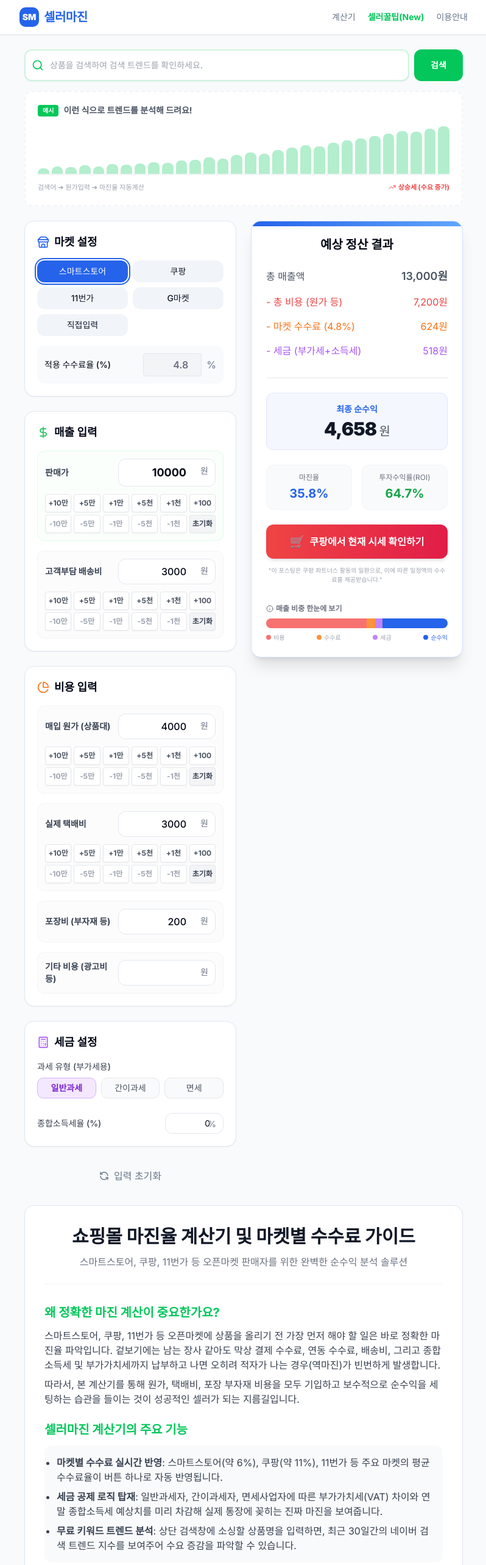
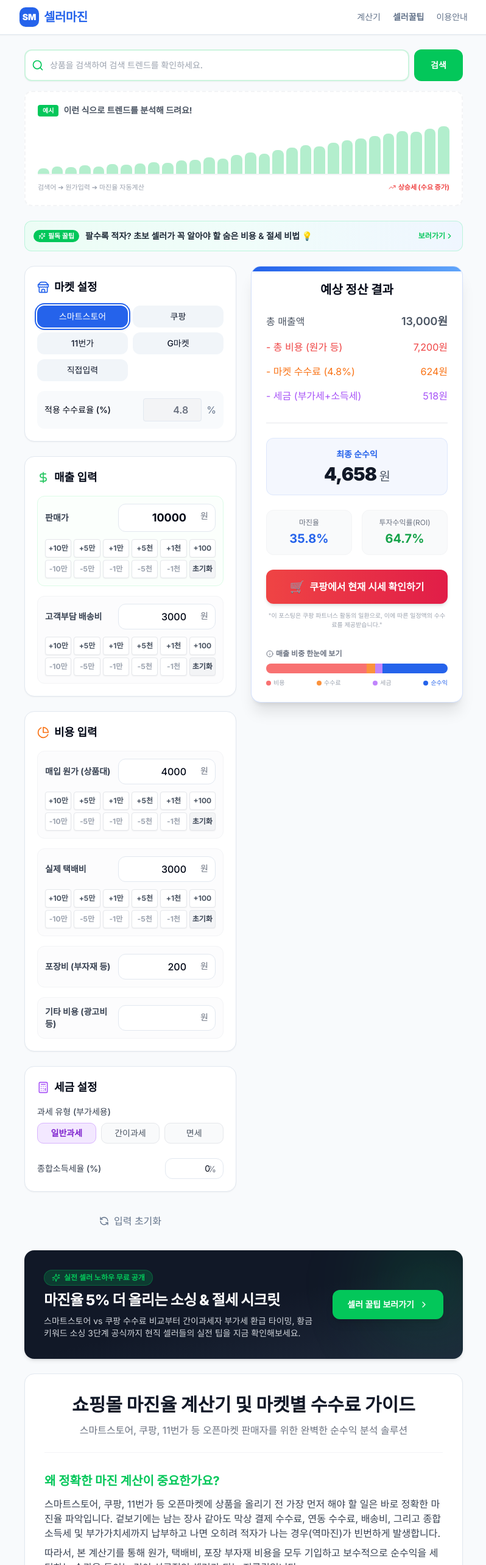
Before and after one commit to hoonzzz/seller-calc, a Next.js app: page / in a window 1280 px wide. Shown: the top 2566 px of the page at 61% size, without its empty margins (240-1038 px from the left). Built offline with nearby package versions, Linux system fonts and the light colour scheme.

Commit message:
feat: 네비게이션 텍스트 정리 및 메인 페이지 셀러꿀팁 후킹 배너/카드 추가

```diff
--- a/src/app/layout.tsx
+++ b/src/app/layout.tsx
@@ -41,7 +41,7 @@ export default function RootLayout({
               </Link>
               <nav className="text-sm text-muted-foreground flex gap-5 font-medium">
                 <Link href="/" className="hover:text-primary transition-colors">계산기</Link>
-                <Link href="/tips" className="hover:text-primary transition-colors text-[#03C75A] font-bold">셀러꿀팁(New)</Link>
+                <Link href="/tips" className="hover:text-primary transition-colors font-semibold">셀러꿀팁</Link>
                 <a href="/#guide" className="hover:text-primary transition-colors">이용안내</a>
               </nav>
             </div>
--- a/src/app/page.tsx
+++ b/src/app/page.tsx
@@ -1,7 +1,8 @@
 "use client";
 
 import { useState, useEffect } from "react";
-import { Calculator, Store, DollarSign, PieChart, Info, RefreshCcw } from "lucide-react";
+import Link from "next/link";
+import { Calculator, Store, DollarSign, PieChart, Info, RefreshCcw, Sparkles, ChevronRight } from "lucide-react";
 import SearchBar from "@/components/SearchBar";
 
 import { calculateMargin, TaxType } from "@/lib/calculator";
@@ -187,6 +188,24 @@ export default function Home() {
   return (
     <div className="space-y-6 animate-in fade-in duration-500">
       <SearchBar onSelectProduct={handleSelectProduct} />
+
+      {/* 셀러 꿀팁 상단 띠배너 */}
+      <Link
+        href="/tips"
+        className="group flex items-center justify-between p-3 sm:p-3.5 bg-gradient-to-r from-emerald-50 via-teal-50 to-blue-50 border border-emerald-200/70 rounded-xl hover:border-[#03C75A] transition-all shadow-xs hover:shadow-sm"
+      >
+        <div className="flex items-center gap-2.5 overflow-hidden">
+          <span className="flex-shrink-0 bg-[#03C75A] text-white text-[11px] font-bold px-2 py-0.5 rounded-full flex items-center gap-1 shadow-xs">
+            <Sparkles className="w-3 h-3" /> 필독 꿀팁
+          </span>
+          <span className="text-xs sm:text-sm font-semibold text-gray-800 truncate group-hover:text-[#03C75A] transition-colors">
+            팔수록 적자? 초보 셀러가 꼭 알아야 할 숨은 비용 &amp; 절세 비법 💡
+          </span>
+        </div>
+        <span className="flex-shrink-0 text-xs font-bold text-[#03C75A] flex items-center group-hover:translate-x-0.5 transition-transform ml-2">
+          보러가기 <ChevronRight className="w-3.5 h-3.5" />
+        </span>
+      </Link>
 
       {productName && (
         <div className="bg-primary/5 border border-primary/20 text-primary p-3 rounded-lg text-sm font-medium flex items-center justify-between mb-2">
@@ -410,8 +429,33 @@ export default function Home() {
 
       </div>
 
+      {/* 셀러 꿀팁 메인 후킹 CTA 카드 */}
+      <div className="mt-8 bg-gradient-to-br from-gray-900 via-gray-900 to-slate-800 rounded-2xl p-6 md:p-8 text-white shadow-md relative overflow-hidden">
+        <div className="absolute top-0 right-0 -mt-6 -mr-6 w-40 h-40 bg-[#03C75A]/20 rounded-full blur-3xl pointer-events-none" />
+        <div className="relative z-1 flex flex-col md:flex-row items-start md:items-center justify-between gap-5">
+          <div className="space-y-2">
+            <div className="inline-flex items-center gap-1.5 px-3 py-1 rounded-full bg-[#03C75A]/20 text-[#03C75A] text-xs font-bold border border-[#03C75A]/30">
+              <Sparkles className="w-3.5 h-3.5" /> 실전 셀러 노하우 무료 공개
+            </div>
+            <h3 className="text-xl md:text-2xl font-extrabold tracking-tight">
+              마진율 5% 더 올리는 소싱 &amp; 절세 시크릿
+            </h3>
+            <p className="text-gray-300 text-xs md:text-sm leading-relaxed max-w-xl">
+              스마트스토어 vs 쿠팡 수수료 비교부터 간이과세자 부가세 환급 타이밍, 황금 키워드 소싱 3단계 공식까지 현직 셀러들의 실전 팁을 지금 확인해보세요.
+            </p>
+          </div>
+          <Link
+            href="/tips"
+            className="flex-shrink-0 inline-flex items-center gap-2 px-6 py-3.5 rounded-xl font-bold text-sm bg-[#03C75A] hover:bg-[#03C75A]/90 text-white shadow-lg hover:shadow-emerald-500/20 transition-all hover:scale-102"
+          >
+            셀러 꿀팁 보러가기
+            <ChevronRight className="w-4 h-4" />
+          </Link>
+        </div>
+      </div>
+
       {/* SEO 최적화를 위한 하단 텍스트 가이드 & FAQ */}
-      <div id="guide" className="mt-12 bg-white p-6 md:p-8 rounded-2xl shadow-sm border border-border space-y-8">
+      <div id="guide" className="mt-10 bg-white p-6 md:p-8 rounded-2xl shadow-sm border border-border space-y-8">
         <div className="text-center pb-6 border-b border-gray-100">
           <h2 className="text-2xl md:text-3xl font-extrabold text-gray-900 mb-3">쇼핑몰 마진율 계산기 및 마켓별 수수료 가이드</h2>
           <p className="text-gray-500">스마트스토어, 쿠팡, 11번가 등 오픈마켓 판매자를 위한 완벽한 순수익 분석 솔루션</p>
```
